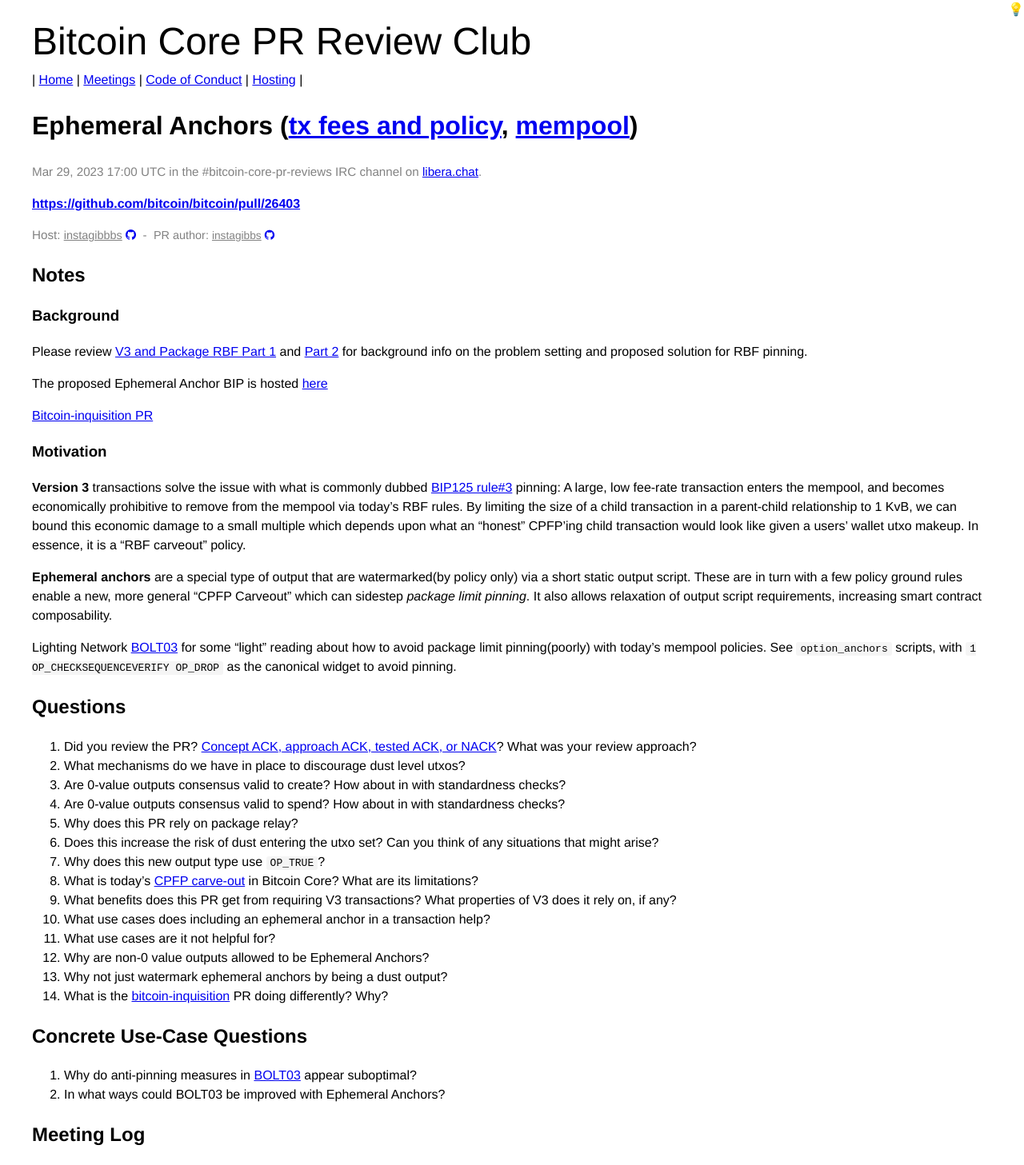
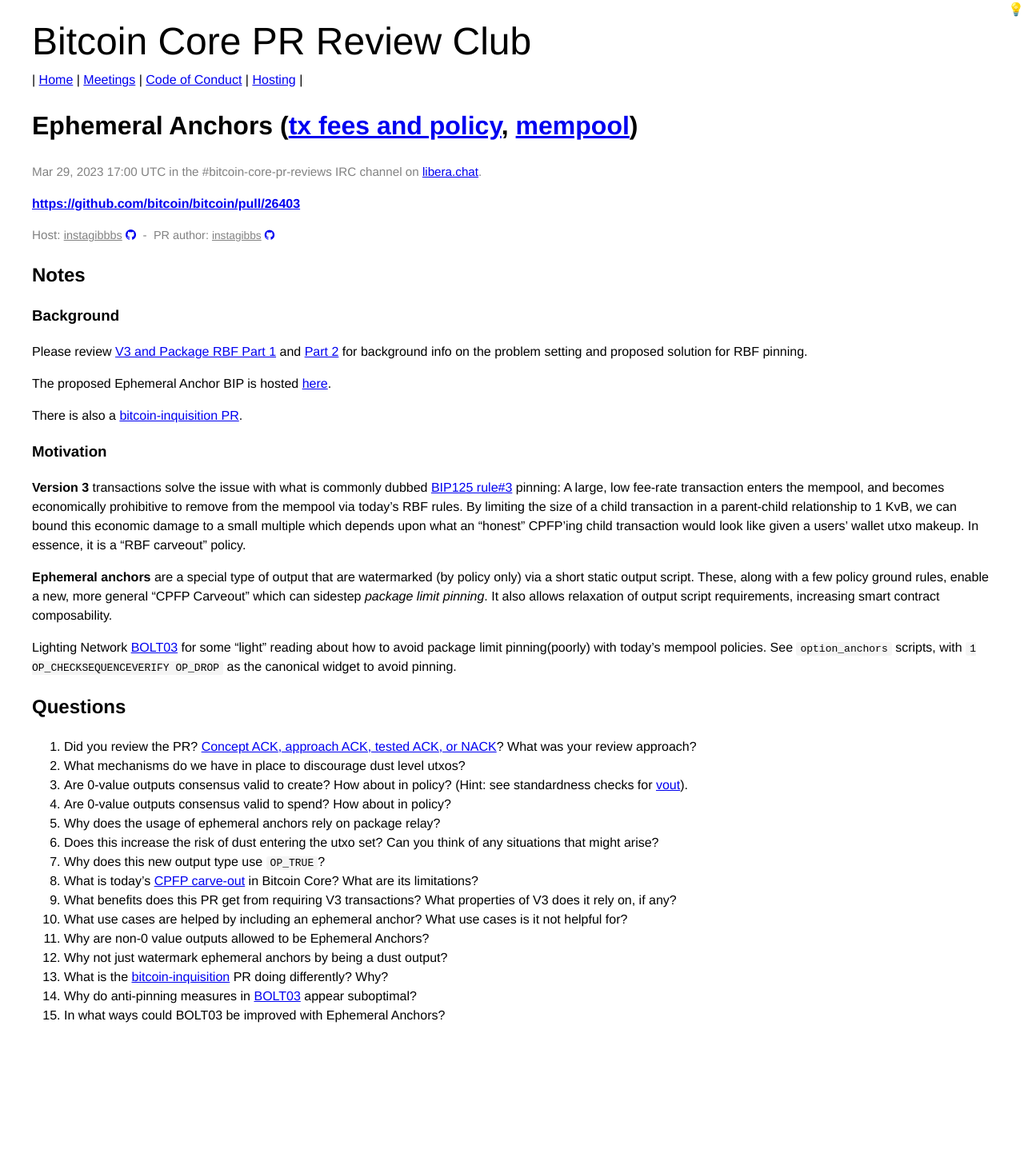
Before and after one commit to bitcoin-core-review-club/website, a Jekyll site: the page built from _posts/2023-03-29-#26403.md, in a window 1280 px wide. Shown: the whole page at 80% size. Built offline with Jekyll 4.4.1, drawn with Linux system fonts in a browser that asks for light colours; after the commit the page ends 1298 px from its top, so only the background shows below that.

Commit message:
minor edits + links for n26403

```diff
--- a/_posts/2023-03-29-#26403.md
+++ b/_posts/2023-03-29-#26403.md
@@ -16,15 +16,15 @@
 
 Please review [V3 and Package RBF Part 1](https://bitcoincore.reviews/25038) and [Part 2](https://bitcoincore.reviews/25038-2) for background info on the problem setting and proposed solution for RBF pinning.
 
-The proposed Ephemeral Anchor BIP is hosted [here](https://github.com/instagibbs/bips/blob/ephemeral_anchor/bip-ephemeralanchors.mediawiki)
+The proposed Ephemeral Anchor BIP is hosted [here](https://github.com/instagibbs/bips/blob/ephemeral_anchor/bip-ephemeralanchors.mediawiki).
 
-[Bitcoin-inquisition PR](https://github.com/bitcoin-inquisition/bitcoin/pull/23)
+There is also a [bitcoin-inquisition PR](https://github.com/bitcoin-inquisition/bitcoin/pull/23).
 
 ### Motivation
 
 **Version 3** transactions solve the issue with what is commonly dubbed [BIP125 rule#3](https://github.com/bitcoin/bips/blob/master/bip-0125.mediawiki) pinning: A large, low fee-rate transaction enters the mempool, and becomes economically prohibitive to remove from the mempool via today's RBF rules. By limiting the size of a child transaction in a parent-child relationship to 1 KvB, we can bound this economic damage to a small multiple which depends upon what an "honest" CPFP'ing child transaction would look like given a users' wallet utxo makeup. In essence, it is a "RBF carveout" policy.
 
-**Ephemeral anchors** are a special type of output that are watermarked(by policy only) via a short static output script. These are in turn with a few policy ground rules enable a new, more general "CPFP Carveout" which can sidestep *package limit pinning*. It also allows relaxation of output script requirements, increasing smart contract composability.
+**Ephemeral anchors** are a special type of output that are watermarked (by policy only) via a short static output script. These, along with a few policy ground rules, enable a new, more general "CPFP Carveout" which can sidestep *package limit pinning*. It also allows relaxation of output script requirements, increasing smart contract composability.
 
 Lighting Network [BOLT03](https://github.com/lightning/bolts/blob/master/03-transactions.md#commitment-transaction-outputs) for some "light" reading about how to avoid package limit pinning(poorly) with today's mempool policies. See `option_anchors` scripts, with `1 OP_CHECKSEQUENCEVERIFY OP_DROP` as the canonical widget to avoid pinning.
 
@@ -32,25 +32,22 @@
 
 1. Did you review the PR? [Concept ACK, approach ACK, tested ACK, or NACK](https://github.com/bitcoin/bitcoin/blob/master/CONTRIBUTING.md#peer-review)? What was your review approach?
 1. What mechanisms do we have in place to discourage dust level utxos?
-1. Are 0-value outputs consensus valid to create? How about in with standardness checks?
-1. Are 0-value outputs consensus valid to spend? How about in with standardness checks?
-1. Why does this PR rely on package relay?
+1. Are 0-value outputs consensus valid to create? How about in policy? (Hint: see standardness checks for [vout](https://github.com/bitcoin/bitcoin/blob/e352f5ab6b60ec1cc549997275e945238508cdee/src/policy/policy.cpp#L133-L148)).
+1. Are 0-value outputs consensus valid to spend? How about in policy?
+1. Why does the usage of ephemeral anchors rely on package relay?
 1. Does this increase the risk of dust entering the utxo set? Can you think of any situations that might arise?
 1. Why does this new output type use `OP_TRUE`?
 1. What is today's [CPFP carve-out](https://bitcoinops.org/en/topics/cpfp-carve-out/) in Bitcoin Core? What are its limitations?
 1. What benefits does this PR get from requiring V3 transactions? What properties of V3 does it rely on, if any?
-1. What use cases does including an ephemeral anchor in a transaction help?
-1. What use cases are it not helpful for?
+1. What use cases are helped by including an ephemeral anchor? What use cases is it not helpful for?
 1. Why are non-0 value outputs allowed to be Ephemeral Anchors?
 1. Why not just watermark ephemeral anchors by being a dust output?
 1. What is the [bitcoin-inquisition](https://github.com/bitcoin-inquisition/bitcoin/pull/23) PR doing differently? Why?
-
-## Concrete Use-Case Questions
-
 1. Why do anti-pinning measures in [BOLT03](https://github.com/lightning/bolts/blob/master/03-transactions.md#commitment-transaction-outputs) appear suboptimal?
 1. In what ways could BOLT03 be improved with Ephemeral Anchors?
 
+<!--
 ## Meeting Log
-
 {% irc %}
 {% endirc %}
+-->
```
